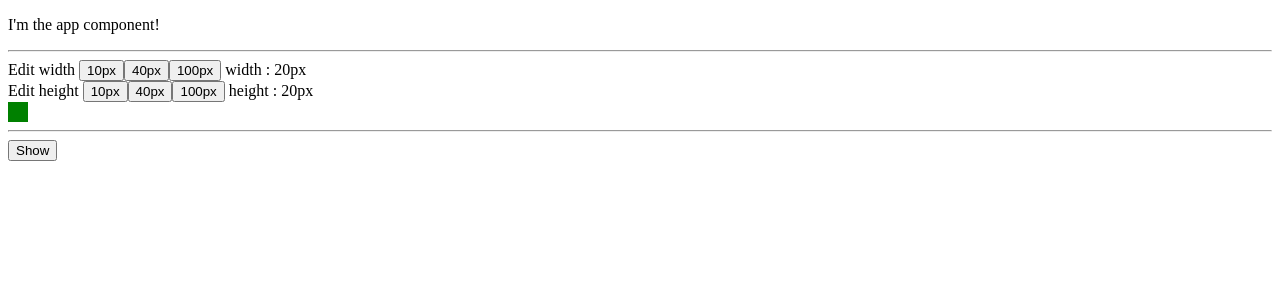
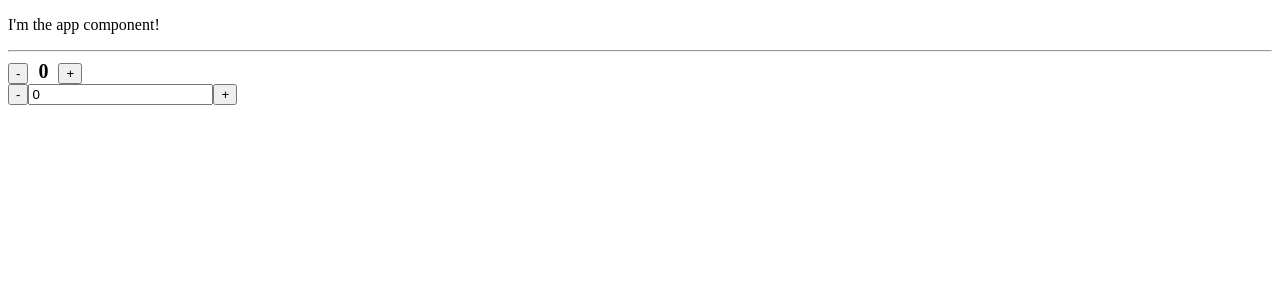
Before and after one commit to Vasutron/learn-angular, an Angular app: page / in a window 1280 px wide. Shown: the top 300 px of the page. Built offline with nearby package versions, Linux system fonts and the light colour scheme.

Commit message:
Refactor action-bar component HTML and TypeScript files

```diff
--- a/src/app/action-bar/action-bar.component.html
+++ b/src/app/action-bar/action-bar.component.html
@@ -1,4 +1,13 @@
-<br/>
-<button type="button" (click)="decrease()"> - </button>
-<input type="text" [value]="counter"> <!-- จำนวนที่แสดงใน input-text -->
-<button type="button" (click)="increase()"> + </button>
+<div>
+  <button type="button" (click)="decrease()"> - </button>
+  <input type="text" [value]="counter" *ngIf="inputDisplay else showSpan"> <!-- จำนวนที่แสดงใน input-text -->
+  <ng-template #showSpan>
+    <span style="font-size: 20px;
+      font-weight: bold;
+      margin-left: 5px;
+      margin-right: 5px;">
+      {{counter}}
+    </span>
+  </ng-template>
+  <button type="button" (click)="increase()"> + </button>
+</div>
--- a/src/app/action-bar/action-bar.component.ts
+++ b/src/app/action-bar/action-bar.component.ts
@@ -13,6 +13,7 @@ export class ActionBarComponent {
   @Input() step: number = 1;
   @Output() numberChange = new EventEmitter();
   @Input() counter = 0;
+  @Input() inputDisplay = true;
 
   decrease() {
     if (this.counter - this.step >= 0) {
--- a/src/app/app.component.html
+++ b/src/app/app.component.html
@@ -4,9 +4,9 @@
 <app-action-bar (numberChange)="testNumberChange($event)" [step]="5"></app-action-bar>
 <app-action-bar (numberChange)="testNumberChange($event)" [step]="10"></app-action-bar>
 <br>
-<button type="button" (click)="testClick()">testEventBinding</button> -->
+<button type="button" (click)="testClick()">testEventBinding</button>
 
-<!-- <hr />
+<hr />
 <P>Add Function Max-Min_Meter from max-min-meter component</P>
 <app-max-min-meter
   [minLabel]="MyminLabel"
@@ -16,8 +16,13 @@
 
 </app-max-min-meter> -->
 
+<hr />
 
-<hr />
+<!-- <div>
+  <button type="button" (click)="activeEdit=true">Show</button>
+  <button type="button" (click)="activeEdit=false">X</button>
+</div>
+<div *ngIf="activeEdit">
   <div>Edit width
     <button type="button" (click)="MydivWidth=10">10px</button>
     <button type="button" (click)="MydivWidth=40">40px</button>
@@ -33,12 +38,20 @@
   <app-sqaure-flex [divWidth]="MydivWidth" [divHeight]="MydivHeight">
 
   </app-sqaure-flex>
-<hr />
+</div>
+<hr /> -->
 
-<div *ngIf="active">
+<!-- <button type="button" (click)="active=true">Show</button>
+<div *ngIf="active else template1">
   <app-action-bar [counter]="appCounter" (numberChange)="appCounter = $event" [step]="10">
   </app-action-bar>
-
   <app-sqaure-flex [divWidth]="appCounter"></app-sqaure-flex>
 </div>
-<button type="button" (click)="active=true" >Show</button>
+<ng-template #template1>
+  <div>
+    <p>Template 1 </p>
+  </div>
+</ng-template> -->
+
+<app-action-bar [inputDisplay]="false"></app-action-bar>
+<app-action-bar [inputDisplay]="true"></app-action-bar>
--- a/src/app/app.component.ts
+++ b/src/app/app.component.ts
@@ -35,6 +35,7 @@ throw new Error('Method not implemented.');
   appCounter = 20;
 
   active : boolean = false;
+  // activeEdit : boolean = false;
 
   testClick() {
     console.log('testEventBinding_Button');
```
Lines whose indentation alone changed are shown as unchanged.
